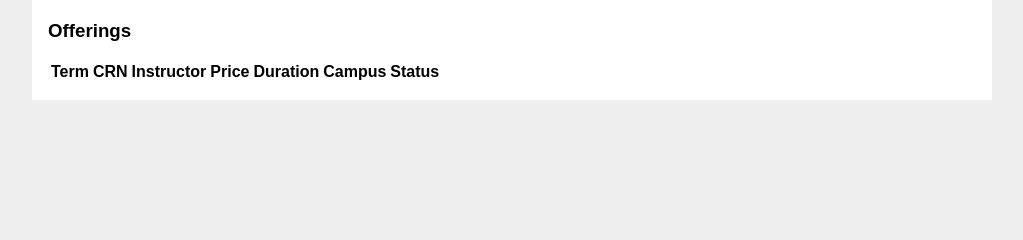
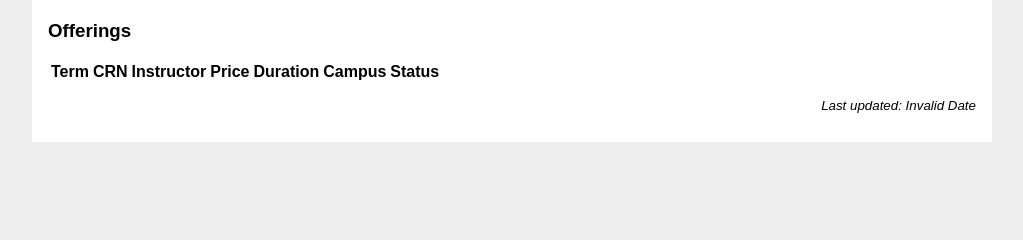
Before and after one commit to jonbiemond/BCIT-Flex, a Flask app: template bcitflex/templates/courses/course.html in a window 1280 px wide. Shown: the part 233-473 px from the top of the page, without its empty margins (128-1151 px from the left). Run offline with Flask 3, Linux system fonts and the light colour scheme; the template is opened without the code that fills it, so the values that code supplies are empty; parts of the project's set-up code (start-up, migrations or seed data) failed here and were passed over.

Commit message:
feat(app): display last updated on course page

```diff
--- a/bcitflex/model/course.py
+++ b/bcitflex/model/course.py
@@ -101,3 +101,8 @@
         strings = [self.__str__()]
         strings += [offering.to_string() for offering in self.offerings]
         return "\n\n".join(strings)
+
+    @property
+    def last_updated(self) -> str:
+        """Return a formatted string of the last_updated timestamp."""
+        return self.updated_at.isoformat()
--- a/bcitflex/templates/courses/course.html
+++ b/bcitflex/templates/courses/course.html
@@ -5,6 +5,19 @@
 {% endblock %}
 
 {% block content %}
+
+    <script>
+    function utcTimestampToLocalizedString(timestamp){
+        const date = new Date(timestamp);
+        const formattedDate = date.toLocaleString();
+        return "Last updated: " + formattedDate;
+    }
+
+    window.onload = function() {
+        document.getElementById("last_updated").innerHTML = utcTimestampToLocalizedString("{{ course.last_updated }}");
+    }
+    </script>
+
     <p><strong>Prerequisites:</strong> {{ course.prerequisites }}</p>
     <p><strong>Credits:</strong> {{ course.credits }}</p>
     <p><strong>Available:</strong> {{ course.is_available }}</p>
@@ -37,4 +50,7 @@
             </tr>
         {% endfor %}
     </table>
+{% block updated_at %}
+    <p id="last_updated" style="text-align: right; font-size: smaller; font-style: italic;"></p>
 {% endblock %}
+{% endblock %}
```
Also changed, not shown: tests/model/test_course.py (+14 -0 lines).
